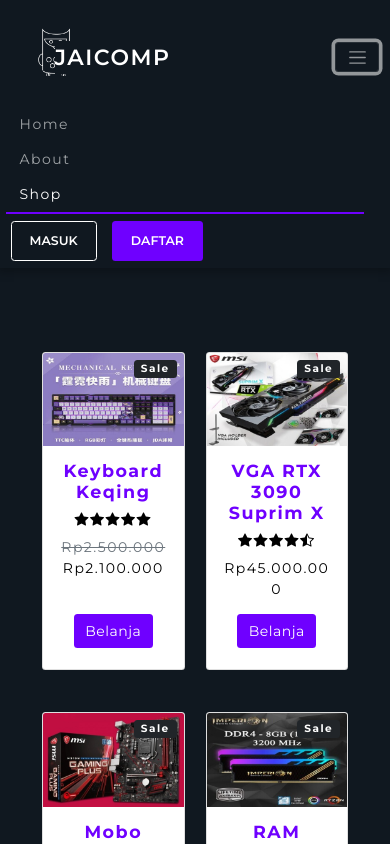
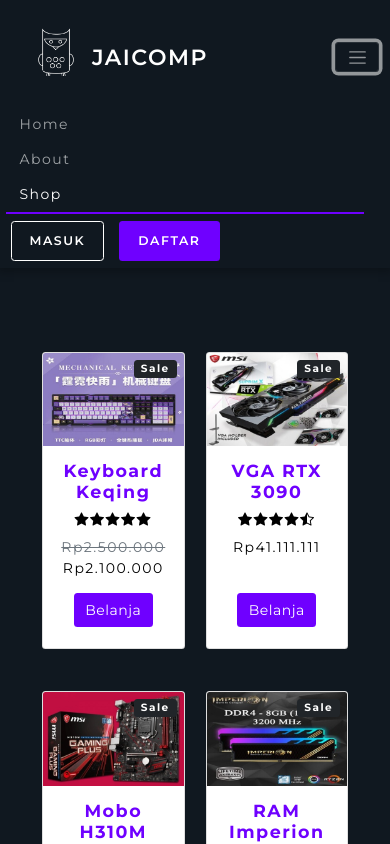
Before and after one commit to jaicomp/jaicomp.github.io, a plain HTML site: page shop.html in a window 390 px wide. Both pictures are taken after a click on the button "Toggle navigation". Shown: the top 844 px of the page. Drawn offline with nearby package versions, Linux system fonts and the light colour scheme.

Commit message:
fix responsive mobile

```diff
--- a/css/about.css
+++ b/css/about.css
@@ -189,3 +189,39 @@ body {
       margin-right: 60px;
   }
 }
+
+@media only screen and (max-width: 390px) {
+    /* Navbar Brand */
+  .navbar-brand-text {
+      margin-left: -145px;
+  }
+
+  .animation img {
+      display: none;
+  }
+
+  header {
+      text-align: center;
+  }
+
+  .container-lg {
+    margin-left: 20px;
+    margin-top: 5rem;
+  }
+
+  .why-jaicomp p {
+      margin-right: 60px;
+  }
+
+  .row {
+      display: inline-block;
+  }
+
+  .card {
+      margin: 0 50px;
+      justify-content: center;
+      text-align: center;
+      width: 250px;
+      padding-bottom: 15px;
+  }
+}
--- a/css/main.css
+++ b/css/main.css
@@ -170,11 +170,6 @@ body {
     margin-top: -3px;
     color: #e2e2e2;
 }
-
-
-
-
-
 /* -------------------------------------------------------------------------------------------------------- */
 
                                                 /* Footer */
@@ -190,7 +185,7 @@ body {
 @media only screen and (max-width: 700px) {
     /* Navbar Brand */
   .navbar-brand-text {
-      margin-left: -245px;
+      margin-left: -230px;
   }
 
   .animation img {
@@ -201,12 +196,14 @@ body {
       text-align: center;
   }
 
-  .container-lg {
-    margin-left: 20px;
-    margin-top: 5rem;
-  }
-
   .why-jaicomp p {
       margin-right: 60px;
   }
 }
+
+@media only screen and (max-width: 390px) {
+    /* Navbar Brand */
+  .navbar-brand-text {
+      margin-left: -120px;
+  }
+}
--- a/css/shop.css
+++ b/css/shop.css
@@ -168,3 +168,27 @@ body {
       margin-right: 60px;
   }
 }
+
+@media only screen and (max-width: 390px) {
+    /* Navbar Brand */
+  .navbar-brand-text {
+      margin-left: -145px;
+  }
+
+  .animation img {
+      display: none;
+  }
+
+  header {
+      text-align: center;
+  }
+
+  .container-lg {
+    margin-left: 20px;
+    margin-top: 5rem;
+  }
+
+  .why-jaicomp p {
+      margin-right: 60px;
+  }
+}
--- a/shop.html
+++ b/shop.html
@@ -32,8 +32,8 @@
                     <li class="nav-item"><a class="m-nav-link m-active" href="shop.html">Shop</a></li>
                 </ul>
                 <form class="m-nav-btn">
-                    <button type="button" class="btn btn-login">MASUK</button>
-                    <button type="button" class="btn btn-signup">DAFTAR</button>
+                    <a href="login.html" type="button" class="btn btn-login">MASUK</a>
+                    <a href="signup.html" type="button" class="btn btn-signup">DAFTAR</a>
                 </form>
             </div>
         </div>
@@ -87,7 +87,7 @@
                         <div class="card-body p bg-white">
                             <div class="text-center bg-white text-black">
                                 <!-- Product name-->
-                                <h5 class="fw-bolder bg-white text-purple">VGA RTX 3090 Suprim X</h5>
+                                <h5 class="fw-bolder bg-white text-purple">VGA RTX 3090</h5>
                                 <!-- Product reviews-->
                                 <div class="d-flex justify-content-center small text-warning mb-2 bg-white text-black">
                                     <div class="bi-star-fill bg-white text-black"></div>
@@ -97,7 +97,7 @@
                                     <div class="bi-star-half bg-white text-black"></div>
                                 </div>
                                 <!-- Product price-->
-                                Rp45.000.000
+                                Rp41.111.111
                             </div>
                         </div>
                         <!-- Product actions-->
@@ -119,7 +119,7 @@
                         <div class="card-body p bg-white">
                             <div class="text-center bg-white text-black">
                                 <!-- Product name-->
-                                <h5 class="fw-bolder bg-white text-purple">Mobo H310M Gaming Plus</h5>
+                                <h5 class="fw-bolder bg-white text-purple">Mobo H310M</h5>
                                 <!-- Product reviews-->
                                 <div class="d-flex justify-content-center small text-warning mb-2 bg-white text-black">
                                     <div class="bi-star-fill bg-white text-black"></div>
@@ -151,7 +151,7 @@
                         <div class="card-body p bg-white">
                             <div class="text-center bg-white text-black">
                                 <!-- Product name-->
-                                <h5 class="fw-bolder bg-white text-purple">RAM Imperion 8GB DDR4</h5>
+                                <h5 class="fw-bolder bg-white text-purple">RAM Imperion</h5>
                                 <!-- Product reviews-->
                                 <div class="d-flex justify-content-center small text-warning mb-2 bg-white text-black">
                                     <div class="bi-star-fill bg-white text-black"></div>
@@ -183,7 +183,7 @@
                         <div class="card-body p bg-white">
                             <div class="text-center bg-white text-black">
                                 <!-- Product name-->
-                                <h5 class="fw-bolder bg-white text-purple">Mikrotik RB750GR3 Routerboard</h5>
+                                <h5 class="fw-bolder bg-white text-purple">Mikrotik rb70gr3</h5>
                                 <!-- Product reviews-->
                                 <div class="d-flex justify-content-center small text-warning mb-2 bg-white text-black">
                                     <div class="bi-star-fill bg-white text-black"></div>
@@ -215,7 +215,7 @@
                         <div class="card-body p bg-white">
                             <div class="text-center bg-white text-black">
                                 <!-- Product name-->
-                                <h5 class="fw-bolder bg-white text-purple">Monitor Samsung 24"</h5>
+                                <h5 class="fw-bolder bg-white text-purple">Monitor Samsung</h5>
                                 <!-- Product reviews-->
                                 <div class="d-flex justify-content-center small text-warning mb-2 bg-white text-black">
                                     <div class="bi-star-fill bg-white text-black"></div>
@@ -248,7 +248,7 @@
                         <div class="card-body p bg-white">
                             <div class="text-center bg-white text-black">
                                 <!-- Product name-->
-                                <h5 class="fw-bolder bg-white text-purple">Casing Armageddon Micro ATX</h5>
+                                <h5 class="fw-bolder bg-white text-purple">Casing M-ATX</h5>
                                 <!-- Product reviews-->
                                 <div class="d-flex justify-content-center small text-warning mb-2 bg-white text-black">
                                     <div class="bi-star-fill bg-white text-black"></div>
```
Also changed, not shown: about.html (+3 -3 lines).
